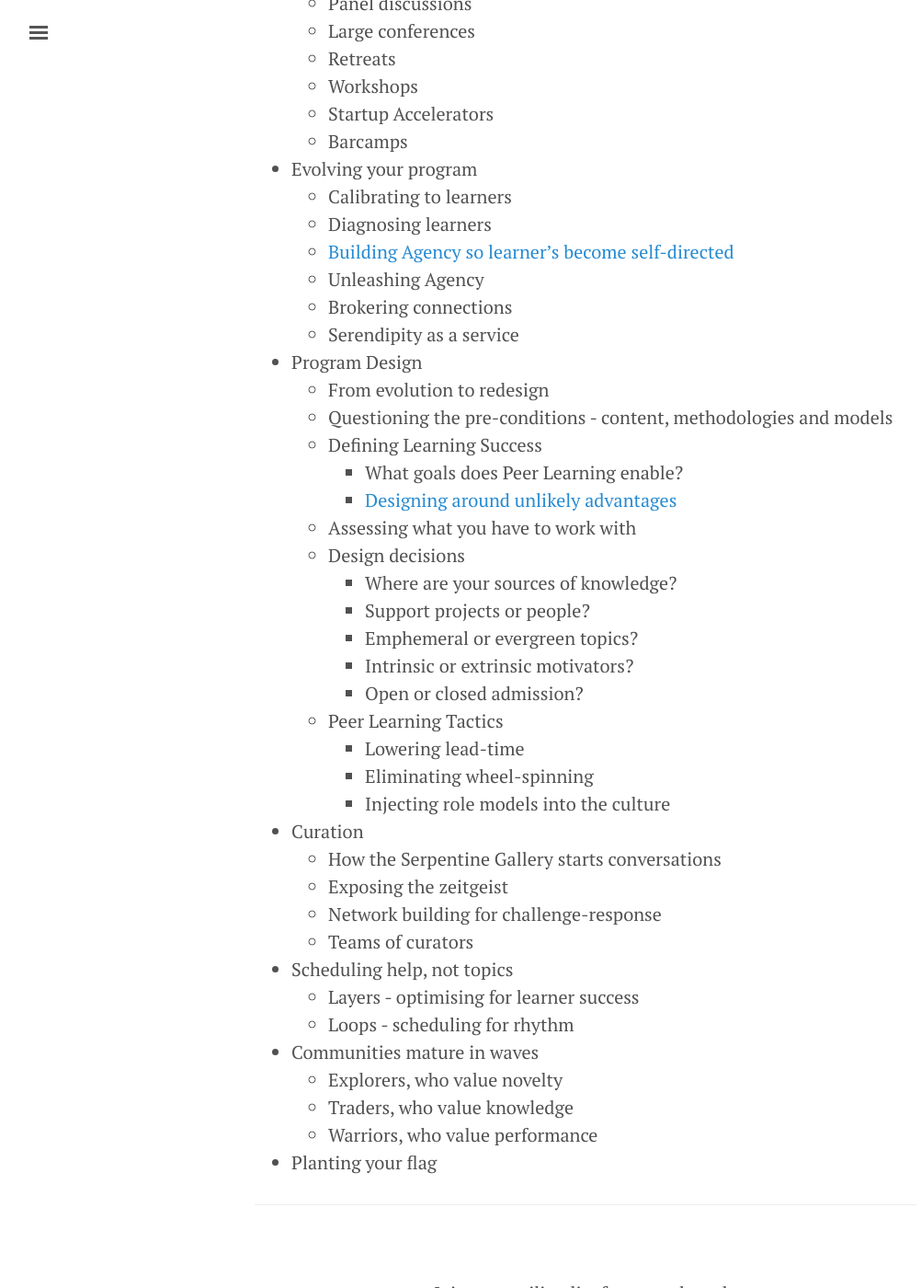
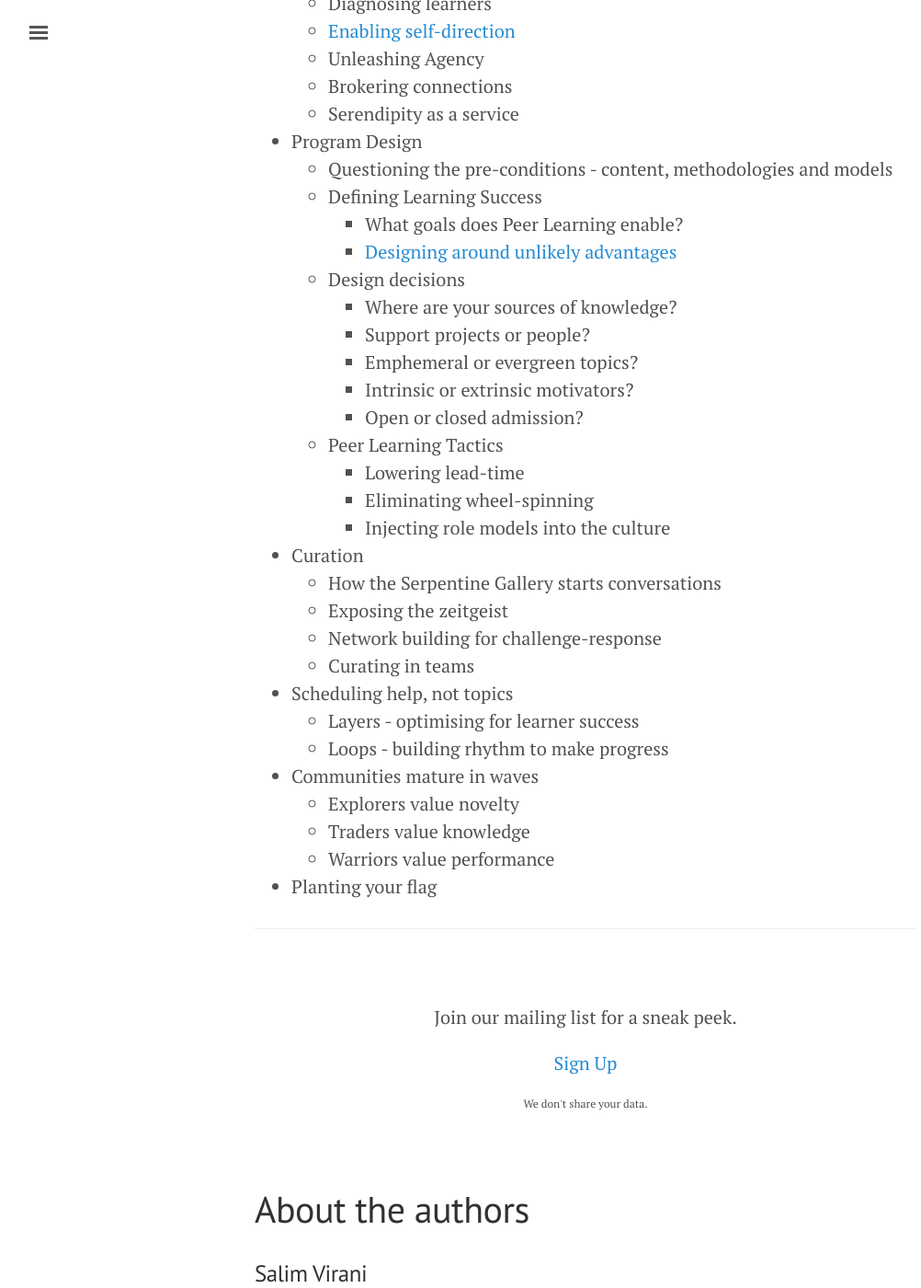
Before and after one commit to sourceinstitute/peerlearningguide, a Jekyll site: the page built from index.html, in a window 1280 px wide and 1400 px high, scrolled down 2628 px. Shown: the whole window at 92% size, without its empty margins (3-1005 px from the left). Built offline with Jekyll 4.4.1, drawn with Linux system fonts in a browser that asks for light colours; nearby versions of some CDN libraries; the list of posts is cut into pages by our own code; comment, search, counter and statistics services are not loaded; a style sheet for code colours, icons or effects is not loaded; some of the changed text lies outside the part shown.

Commit message:
TOC - cut cut cut

```diff
--- a/_includes/index.md
+++ b/_includes/index.md
@@ -54,9 +54,6 @@ Your time is priceless - the guide will help make it count.
 
 # Table of contents
 
-
-* For the community leaders who are putting in the work
-
 * How Peer Learning is emerging
   * Success is defined by what the learner becomes
     * [Harvard & Y Combinator](http://source.institute/blog/harvard-and-yc-on-defining-learning-success/)
@@ -73,31 +70,21 @@ Your time is priceless - the guide will help make it count.
   * Creative Agency
   * Hyper-Connectivity
 
-
 * [Evaluation Framework](http://source.institute/blog/peer-learning-evaluation/)
-  * Lecture programs
-  * Panel discussions
-  * Large conferences
-  * Retreats
-  * Workshops
-  * Startup Accelerators
-  * Barcamps
 
 * Evolving your program
   * Calibrating to learners
   * Diagnosing learners
-  * [Building Agency so learner's become self-directed](http://source.institute/blog/building-agency/)
+  * [Enabling self-direction](http://source.institute/blog/building-agency/)
   * Unleashing Agency
   * Brokering connections
   * Serendipity as a service
 
 * Program Design
-  * From evolution to redesign
   * Questioning the pre-conditions - content, methodologies and models
   * Defining Learning Success
   	* What goals does Peer Learning enable?
   	* [Designing around unlikely advantages](http://source.institute/blog/unlikely-advantages/)
-  * Assessing what you have to work with
   * Design decisions
     * Where are your sources of knowledge?
     * Support projects or people?
@@ -113,16 +100,16 @@ Your time is priceless - the guide will help make it count.
     * How the Serpentine Gallery starts conversations
     * Exposing the zeitgeist
     * Network building for challenge-response
-    * Teams of curators
+    * Curating in teams
 
 * Scheduling help, not topics
   * Layers - optimising for learner success
-  * Loops - scheduling for rhythm
+  * Loops - building rhythm to make progress
 
 * Communities mature in waves
-  * Explorers, who value novelty
-  * Traders, who value knowledge
-  * Warriors, who value performance
+  * Explorers value novelty
+  * Traders value knowledge
+  * Warriors value performance
 
 * Planting your flag
 
```
